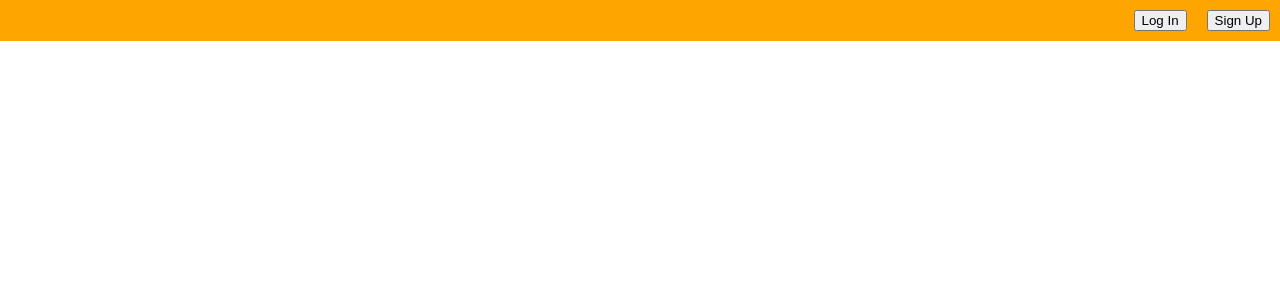
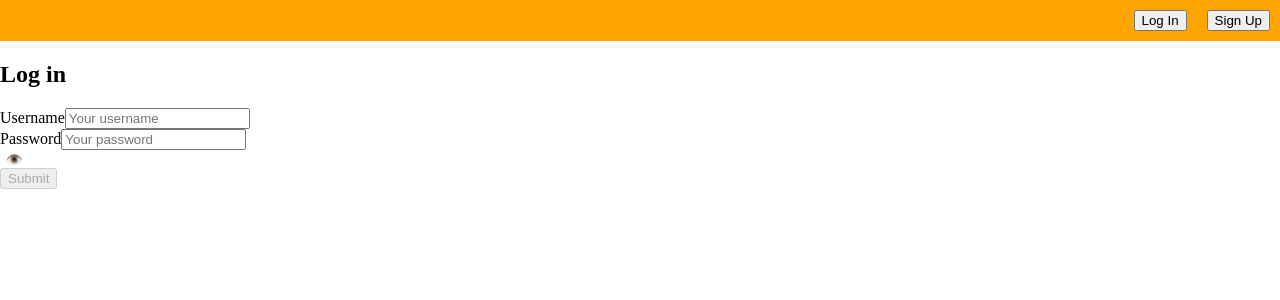
Before and after one commit to dejanjovelic/gozba-na-klik-frontend, a React (Vite) app: page /login in a window 1280 px wide. Before the commit this address had no page. Shown: the top 300 px of the page. Built offline with nearby package versions, Linux system fonts and the light colour scheme.

Commit message:
Dodata logika za logovanje korisnika

```diff
--- a/src/App.jsx
+++ b/src/App.jsx
@@ -2,6 +2,7 @@ import React from "react";
 import { BrowserRouter, Routes, Route } from "react-router-dom";
 import Header from "./components/pages/Header";
 import Home from "./components/pages/home";
+import LoginForm from "./components/forms/register/LoginForm";
 
 
 const App = () => {
@@ -11,7 +12,7 @@ const App = () => {
       <Header/>
         <Routes>
           <Route path="/home" element={<Home />} />
-
+          <Route path="/login" element={<LoginForm/>}></Route>
         </Routes>
       </BrowserRouter>
 
--- /dev/null
+++ b/src/components/forms/register/LoginForm.jsx
@@ -0,0 +1,63 @@
+import React from "react";
+import { useForm } from "react-hook-form";
+import { useState } from "react";
+import { login } from "../../../services/userServices";
+import { useNavigate } from "react-router-dom";
+
+const LoginForm = () =>{
+     const {
+    register,
+    handleSubmit,
+    formState: { errors, isDirty, isValid, isSubmitting }
+  } = useForm({ mode: "onChange" });
+ const [showPassword, setShowPassword] = useState(false);
+ const navigate = useNavigate();
+
+  const onSubmit = async (data) => {
+    try {
+
+      const result = await login(data.username, data.password);
+      console.log("Login successful:", result);
+      alert(`Welcome, ${result.username}!`);
+      sessionStorage.setItem("isLoggedIn", "true");
+      sessionStorage.setItem("user", JSON.stringify(result));
+      navigate("/home");
+    } catch (error) {
+      alert(error.message || "Login failed");
+    }
+  };
+
+  return (
+    <form onSubmit={handleSubmit(onSubmit)}>
+      <h2>Log in</h2>
+
+      <div>
+        <label htmlFor="username">Username</label>
+        <input id="username" placeholder="Your username" {...register("username", { required: "Username is required",
+        minLength:{
+              value: 3,
+              message: "Username must be at least 3 characters",}})}/><br/>
+        {errors.username && <p>{errors.username.message}</p>}
+        <label htmlFor="password">Password</label>
+        <input placeholder="Your password" id="password" type={!showPassword ? "password" : "text"}{...register("password",
+            {required: "Password is required",
+             minLength:{
+              value: 8,
+              message: "Password must be at least 8 characters",
+        }})}/><br/>
+        <button type="button" onClick={() => setShowPassword(!showPassword)} style={{border:"none", backgroundColor:"white", cursor:"pointer"}}>
+          {showPassword ? "🙈" : "👁️"}
+        </button>
+        {errors.password && <p>{errors.password.message}</p>}
+
+     </div>
+      <button
+        type="submit"
+        disabled={!isDirty || !isValid || isSubmitting || sessionStorage.getItem("isLoggedIn")==="true"} >
+        {isSubmitting ? "Submitting..." : "Submit"}
+      </button>
+
+    </form>
+  );
+}
+export default LoginForm;
--- a/src/components/pages/Header.jsx
+++ b/src/components/pages/Header.jsx
@@ -6,8 +6,8 @@ const Header = () => {
     return (
         <nav>
             <div className="button-section">
-                <button>Log In</button>
-                <button>Sign Up</button>
+                <Link to="/login"><button id="logInBtn">Log In</button></Link>
+                <button id="SignUpBtn">Sign Up</button>
             </div>
         </nav>
     )
--- /dev/null
+++ b/src/config/AxiosConfig.js
@@ -0,0 +1,7 @@
+import axios from "axios";
+
+const AxiosConfig = axios.create({
+  baseURL: "https://localhost:7251/",
+});
+
+export default AxiosConfig;
--- /dev/null
+++ b/src/services/userServices.js
@@ -0,0 +1,11 @@
+import AxiosConfig from "../config/axiosConfig";
+
+export const login = async (username, password) => {
+  try {
+    const response = await AxiosConfig.post("/api/User/login", { username, password });
+    return response.data;
+  } catch (error) {
+    console.error("Login failed:", error.response?.data || error.message);
+    throw error.response?.data || error;
+  }
+};
```
